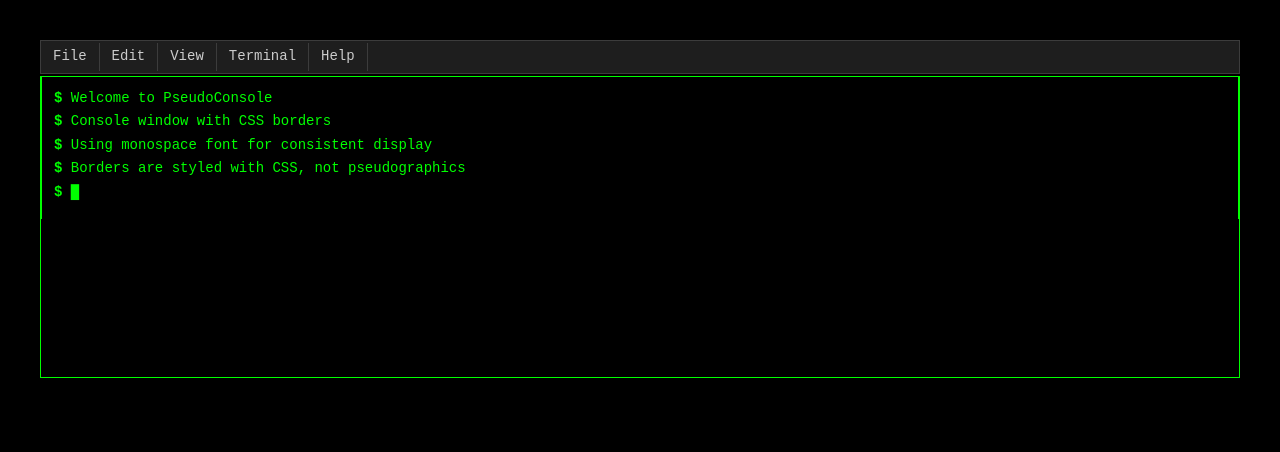
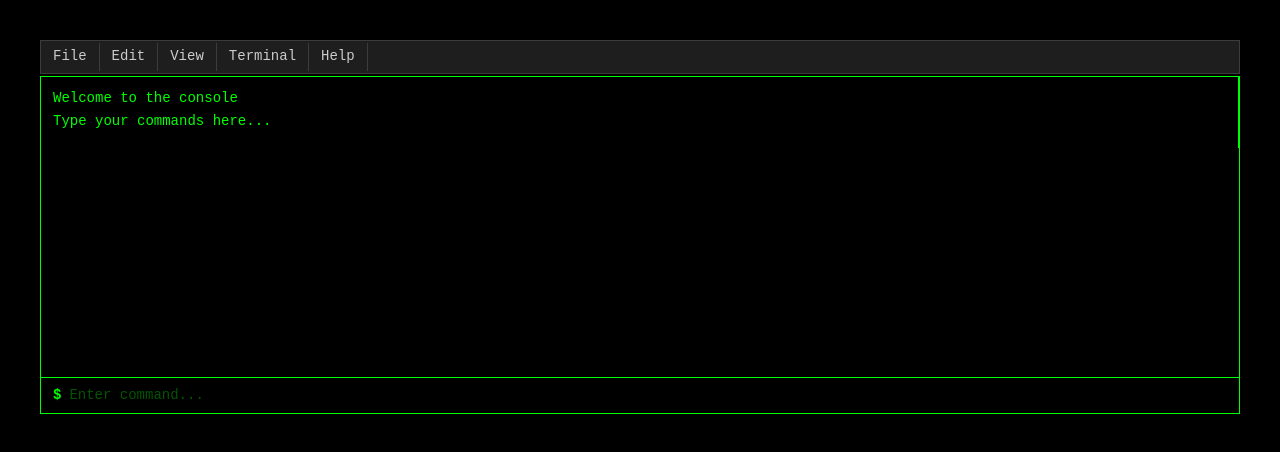
Before and after one commit to Kinokus/PseudoConsoleHomePage, a Next.js app: page / in a window 1280 px wide. Shown: the top 452 px of the page. Built offline with nearby package versions, Linux system fonts and the light colour scheme.

Commit message:
Update ConsoleWindow component Changes to be committed: 	modified:   app/page.tsx 	modified:   components/ConsoleWindow.module.css 	modified:   components/ConsoleWindow.tsx

```diff
--- a/app/page.tsx
+++ b/app/page.tsx
@@ -1,32 +1,33 @@
+'use client'
+
 import ConsoleWindow from '@/components/ConsoleWindow'
 
 export default function Home() {
+  const handleCommand = (command: string): string => {
+    const cmd = command.trim().toLowerCase()
+
+    switch (cmd) {
+      case 'help':
+        return 'Available commands: help, clear, echo, date, version'
+      case 'date':
+        return new Date().toLocaleString()
+      case 'version':
+        return 'PseudoConsole v1.0.0'
+      default:
+        if (cmd.startsWith('echo ')) {
+          return command.substring(5)
+        }
+        return `Command not found: ${command}. Type 'help' for available commands.`
+    }
+  }
+
   return (
     <main style={{ minHeight: '100vh', background: '#000', padding: '20px' }}>
-      <ConsoleWindow title="PseudoConsole Terminal" borderStyle="single">
-        <div className="console-output" style={{ fontFamily: 'monospace' }}>
-          <div style={{ marginBottom: '4px' }}>
-            <span style={{ color: '#00ff00', fontWeight: 'bold' }}>$</span>{' '}
-            <span style={{ color: '#00ff00' }}>Welcome to PseudoConsole</span>
-          </div>
-          <div style={{ marginBottom: '4px' }}>
-            <span style={{ color: '#00ff00', fontWeight: 'bold' }}>$</span>{' '}
-            <span style={{ color: '#00ff00' }}>Console window with CSS borders</span>
-          </div>
-          <div style={{ marginBottom: '4px' }}>
-            <span style={{ color: '#00ff00', fontWeight: 'bold' }}>$</span>{' '}
-            <span style={{ color: '#00ff00' }}>Using monospace font for consistent display</span>
-          </div>
-          <div style={{ marginBottom: '4px' }}>
-            <span style={{ color: '#00ff00', fontWeight: 'bold' }}>$</span>{' '}
-            <span style={{ color: '#00ff00' }}>Borders are styled with CSS, not pseudographics</span>
-          </div>
-          <div style={{ marginBottom: '4px' }}>
-            <span style={{ color: '#00ff00', fontWeight: 'bold' }}>$</span>{' '}
-            <span style={{ color: '#00ff00', animation: 'blink 1s infinite' }}>█</span>
-          </div>
-        </div>
-      </ConsoleWindow>
+      <ConsoleWindow
+        title="PseudoConsole Terminal"
+        borderStyle="single"
+        onCommand={handleCommand}
+      />
     </main>
   )
 }
--- a/components/ConsoleWindow.module.css
+++ b/components/ConsoleWindow.module.css
@@ -112,12 +112,12 @@
 }
 
 .borderSingle .inner {
-  border-left: 1px solid #00ff00;
+  /* border-left: 1px solid #00ff00; */
   border-right: 1px solid #00ff00;
 }
 
 .borderDouble .inner {
-  border-left: 3px solid #00ff00;
+  /* border-left: 3px solid #00ff00; */
   border-right: 3px solid #00ff00;
 }
 
@@ -145,3 +145,40 @@
   font-family: 'Courier New', 'Monaco', 'Menlo', 'Consolas', 'Liberation Mono', monospace;
   white-space: nowrap;
 }
+
+.commandInput {
+  padding: 8px 12px;
+  background: #000000;
+  border-top: 1px solid #00ff00;
+  font-family: 'Courier New', 'Monaco', 'Menlo', 'Consolas', 'Liberation Mono', monospace;
+}
+
+.borderDouble .commandInput {
+  border-top: 3px solid #00ff00;
+}
+
+.commandForm {
+  display: flex;
+  align-items: center;
+  gap: 8px;
+}
+
+.input {
+  flex: 1;
+  background: transparent;
+  border: none;
+  color: #00ff00;
+  font-family: 'Courier New', 'Monaco', 'Menlo', 'Consolas', 'Liberation Mono', monospace;
+  font-size: 14px;
+  outline: none;
+  caret-color: #00ff00;
+}
+
+.input::placeholder {
+  color: #00aa00;
+  opacity: 0.5;
+}
+
+.input:focus {
+  outline: none;
+}
--- a/components/ConsoleWindow.tsx
+++ b/components/ConsoleWindow.tsx
@@ -1,20 +1,71 @@
 'use client'
 
-import { useState } from 'react'
+import { useEffect, useRef, useState } from 'react'
 import styles from './ConsoleWindow.module.css'
 
 interface ConsoleWindowProps {
   title?: string
   children?: React.ReactNode
   borderStyle?: 'single' | 'double'
+  onCommand?: (command: string) => string | void
 }
 
 export default function ConsoleWindow({
   title = 'Console',
   children,
-  borderStyle = 'single'
+  borderStyle = 'single',
+  onCommand
 }: ConsoleWindowProps) {
   const [isMaximized, setIsMaximized] = useState(false)
+  const [command, setCommand] = useState('')
+  const [commandHistory, setCommandHistory] = useState<Array<{ type: 'input' | 'output', text: string }>>([
+    { type: 'output', text: 'Welcome to the console' },
+    { type: 'output', text: 'Type your commands here...' }
+  ])
+  const inputRef = useRef<HTMLInputElement>(null)
+  const outputRef = useRef<HTMLDivElement>(null)
+
+  useEffect(() => {
+    // Auto-scroll to bottom when new output is added
+    if (outputRef.current) {
+      outputRef.current.scrollTop = outputRef.current.scrollHeight
+    }
+  }, [commandHistory])
+
+  const handleCommand = (e: React.FormEvent) => {
+    e.preventDefault()
+    if (!command.trim()) return
+
+    const cmd = command.trim().toLowerCase()
+
+    // Handle clear command specially
+    if (cmd === 'clear') {
+      setCommandHistory([])
+      setCommand('')
+      inputRef.current?.focus()
+      return
+    }
+
+    // Add command to history
+    setCommandHistory(prev => [...prev, { type: 'input', text: command }])
+
+    // Execute command
+    let output = ''
+    if (onCommand) {
+      const result = onCommand(command)
+      output = result || ''
+    } else {
+      // Default command handling
+      output = `Command: ${command}`
+    }
+
+    if (output) {
+      setCommandHistory(prev => [...prev, { type: 'output', text: output }])
+    }
+
+    setCommand('')
+    inputRef.current?.focus()
+  }
 
   return (
     <div className={styles.consoleWindow}>
@@ -29,48 +80,43 @@ export default function ConsoleWindow({
 
       {/* Window Frame */}
       <div className={`${styles.frame} ${styles[`border${borderStyle === 'double' ? 'Double' : 'Single'}`]}`}>
-        {/* Top Border */}
-        {/* <div className={styles.borderTop}>
-          <span className={styles.title}>{title}</span>
-          <span className={styles.controls}>
-            <button
-              className={styles.btn}
-              onClick={() => setIsMaximized(!isMaximized)}
-              aria-label="Maximize"
-            >
-              □
-            </button>
-            <button
-              className={styles.btn}
-              aria-label="Close"
-            >
-              ✕
-            </button>
-          </span>
-        </div> */}
-
         {/* Content Area */}
         <div className={styles.content}>
-          <div className={styles.inner}>
+          <div className={styles.inner} ref={outputRef}>
             {children || (
               <div className={styles.output}>
-                <div className={styles.line}>
-                  <span className={styles.prompt}>$</span>{' '}
-                  <span>Welcome to the console</span>
-                </div>
-                <div className={styles.line}>
-                  <span className={styles.prompt}>$</span>{' '}
-                  <span>Type your commands here...</span>
-                </div>
+                {commandHistory.map((item, index) => (
+                  <div key={index} className={styles.line}>
+                    {item.type === 'input' ? (
+                      <>
+                        <span className={styles.prompt}>$</span>{' '}
+                        <span>{item.text}</span>
+                      </>
+                    ) : (
+                      <span>{item.text}</span>
+                    )}
+                  </div>
+                ))}
               </div>
             )}
           </div>
         </div>
 
-        {/* Bottom Border */}
-        {/* <div className={styles.borderBottom}>
-          <span className={styles.status}>Ready</span>
-        </div> */}
+        {/* Command Input */}
+        <div className={styles.commandInput}>
+          <form onSubmit={handleCommand} className={styles.commandForm}>
+            <span className={styles.prompt}>$</span>
+            <input
+              ref={inputRef}
+              type="text"
+              value={command}
+              onChange={(e) => setCommand(e.target.value)}
+              className={styles.input}
+              placeholder="Enter command..."
+              autoFocus
+            />
+          </form>
+        </div>
       </div>
     </div>
   )
```
